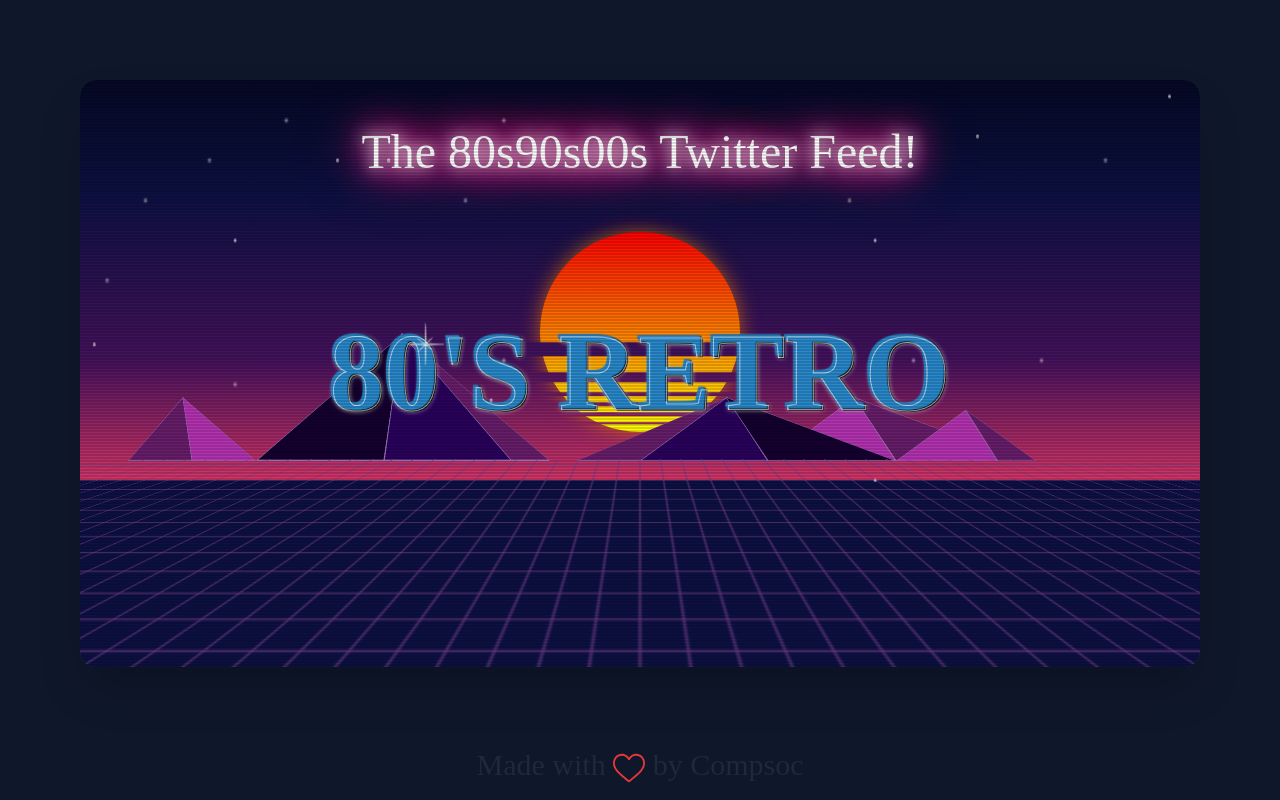
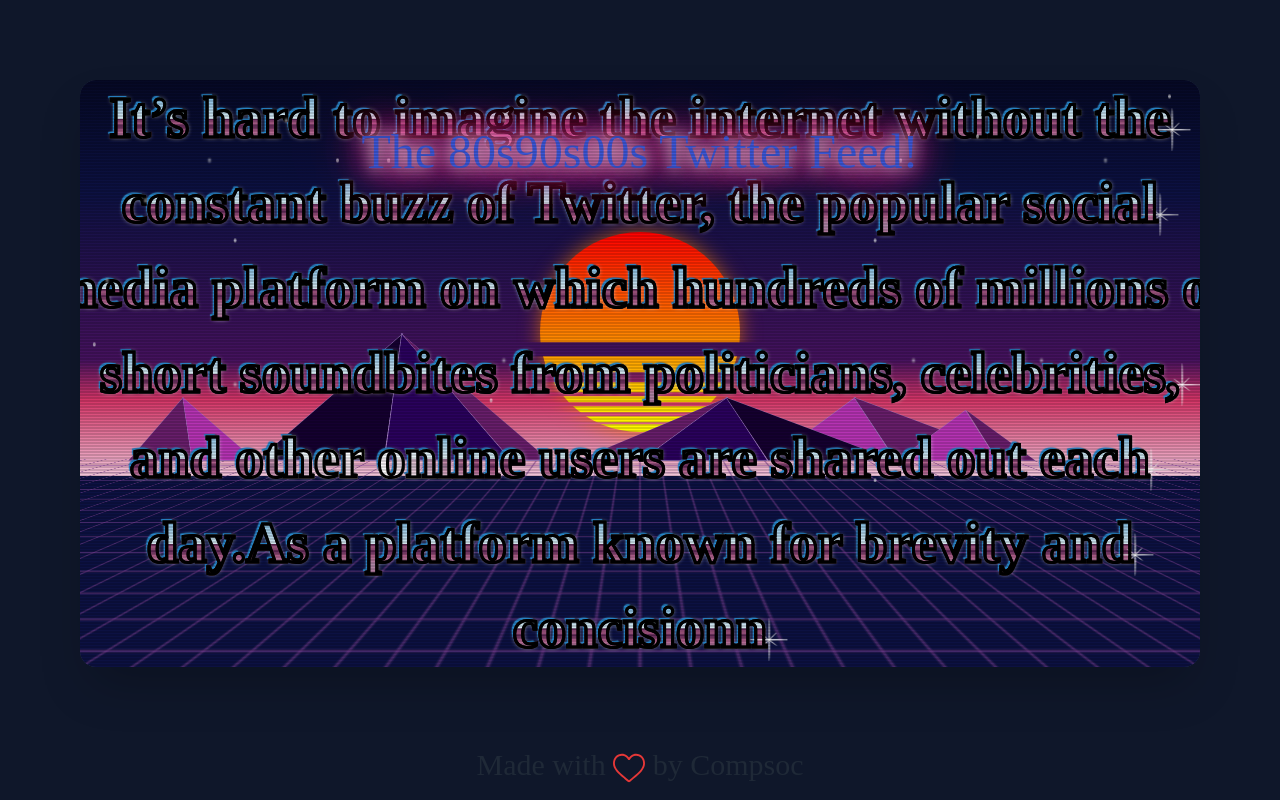
Before and after one commit to rhul-compsoc/twitter-stream, a Next.js app: page /wall in a window 1280 px wide. Built offline with nearby package versions, Linux system fonts and the light colour scheme; a web font is replaced by a local one.

Commit message:
fix: text now displays properly, math was used 😎😎😎

```diff
--- a/pages/main.css
+++ b/pages/main.css
@@ -67,7 +67,7 @@
         );
     transform: perspective(50vh) rotateX(60deg) translateZ(10px);
     animation: moving-grid 0.5s infinite linear;
-    z-index: 2;
+    z-index: 0;
 }
 
 @keyframes moving-grid {
@@ -174,9 +174,9 @@
             #010310 0,
             #0c1142 24%,
             #45125e 45%,
-            #d53567 60%,
-            #f0c3d9 57%,
-            #0c1142 57%
+            #d53567 50%,
+            #f0c3d9 59.5%,
+            #0c1142 59.5%
         )
         fixed;
     background-size: 100% var(--background-height, 100vh);
@@ -255,14 +255,15 @@
 }
 
 .glow {
-    color: #fff;
+    color: #3c57d6;
     text-align: center;
-    -webkit-animation: glow 1s ease-in-out infinite alternate;
-    -moz-animation: glow 1s ease-in-out infinite alternate;
-    animation: glow 1s ease-in-out infinite alternate;
+    -webkit-animation: glowAnimation 1s ease-in-out infinite alternate;
+    -moz-animation: glowAnimation 1s ease-in-out infinite alternate;
+    animation: glowAnimation 1s ease-in-out infinite alternate;
+    z-index: 999;
 }
 
-@-webkit-keyframes glow {
+@keyframes glowAnimation {
     from {
         text-shadow: 0 0 10px #fff, 0 0 20px #fff, 0 0 30px #e60073,
             0 0 40px #e60073, 0 0 50px #e60073, 0 0 60px #e60073,
@@ -278,7 +279,7 @@
 .chrome {
     font-family: 'Montserrat';
     font-weight: 900;
-    font-size: calc(30px + 10vh);
+
     background-image: linear-gradient(
         #2989cc 0%,
         #d3e5ec 50%,
@@ -291,19 +292,20 @@
     );
     -webkit-background-clip: text;
     -webkit-text-fill-color: transparent;
-    -webkit-text-stroke-width: 1px;
-    -webkit-text-stroke-color: rgba(255, 255, 255, 0.4);
+    -webkit-text-stroke-width: 3px;
+    -webkit-text-stroke-color: rgba(0, 0, 0, 1);
     position: relative;
 }
 
 .chrome:before {
     content: attr(data-text);
+
     text-shadow: -1px -1px 1px #2989cc, -2px -2px 1px #2989cc,
         -3px -3px 1px #2989cc, 1px 1px 1px #000, 0px -1px 2px #000,
         -1px -2px 2px #000, 0 0 5px rgba(255, 255, 255, 1);
     opacity: 1;
     position: absolute;
-    z-index: 1;
+    z-index: -1;
 }
 
 .shine:after {
@@ -314,6 +316,7 @@
         white 55%,
         transparent 58%
     );
+
     width: 100%;
     height: 100%;
     position: absolute;
@@ -360,7 +363,7 @@
     animation-delay: -2.5s;
 }
 
-@-webkit-keyframes blip {
+@keyframes blip {
     0% {
         transform: scale(0);
     }
--- a/pages/wall/index.tsx
+++ b/pages/wall/index.tsx
@@ -3,11 +3,14 @@
 import { NextPageWithLayout } from '../_app';
 import VaporWave from './themes/VaporWave';
 
+const tweet = 'It’s hard to imagine the internet without the constant buzz of Twitter, the popular social media platform on which hundreds of millions of short soundbites from politicians, celebrities, and other online users are shared out each day.As a platform known for brevity and concisionn';
+const tweet2 = 'It’s hard to imagine the internet without the constant buzz of Twitter';
+
 const wall: NextPageWithLayout = () => (
   <>
     <div className="flex-1 p-20 flex justify-center align-middle">
       <div className="w-full h-full bg-slate-700 shadow-2xl rounded-2xl overflow-hidden m-auto relative">
-        <VaporWave tweet="I am a tweet!" topBanner="The 80s90s00s Twitter Feed!" />
+        <VaporWave tweet={tweet} topBanner="The 80s90s00s Twitter Feed!" />
       </div>
     </div>
 
@@ -26,3 +29,5 @@
 );
 
 export default wall;
+
+// <VaporWave tweet="It’s hard to imagine the internet without the constant buzz of Twitter, the popular social media platform on which hundreds of millions of short soundbites from politicians, celebrities, and other online users are shared out each day.As a platform known for brevity and concisionn" topBanner="The 80s90s00s Twitter Feed!" />
--- a/pages/wall/themes/VaporWave.tsx
+++ b/pages/wall/themes/VaporWave.tsx
@@ -1,4 +1,23 @@
+/* eslint-disable react/no-array-index-key */
+/* eslint-disable no-param-reassign */
 /* eslint-disable react/style-prop-object */
+import React from 'react';
+
+const getMaxPerLine = (size: number) => Math.floor(3 * Math.sqrt(size));
+
+const splitText = (text: string) => text.split(' ').reduce((acc: string[], c: string, i, arr) => {
+  // this is required as we can't just let the system automatically put the text on a new line sadly
+  const maxPerLine = getMaxPerLine(arr.join(' ').split('').length);
+  c += ' ';
+  if (acc.length < 1) {
+    return [c];
+  }
+  if ((acc[acc.length - 1].length + c.length) < maxPerLine) {
+    acc[acc.length - 1] += c;
+    return acc;
+  }
+  return [...acc, c];
+}, []);
 
 /**
  * This is the vaporwave theme for the wall.
@@ -23,8 +42,6 @@
         <div className="mountain eleven" />
         <div className="mountain twelve" />
       </div>
-
-      <div className="road-off" />
       <div className="overlay" />
 
       <div className="absolute top-12 glow w-full flex justify-center text-5xl ">
@@ -32,11 +49,15 @@
       </div>
       <div className="text">
 
-        <div className="chrome shine" data-text="80'S RETRO">
-          80
-          <span className="spark" />
-          'S RETRO
-        </div>
+        {
+						splitText(tweet).map((line, i) => (
+  <div className="chrome shine" style={{ '--shine-delay': `${i}s`, fontSize: `${((1 / tweet.length) * 150) + 3}em` } as React.CSSProperties} data-text={line} key={i}>
+    {line}
+    <span className="spark z-50" />
+  </div>
+						))
+
+				}
         {/* <div className="chrome shine" data-text="DESIGN" style="--shine-delay:1s;">
           DESIGN
           <span className="spark spark-offset" />
```
